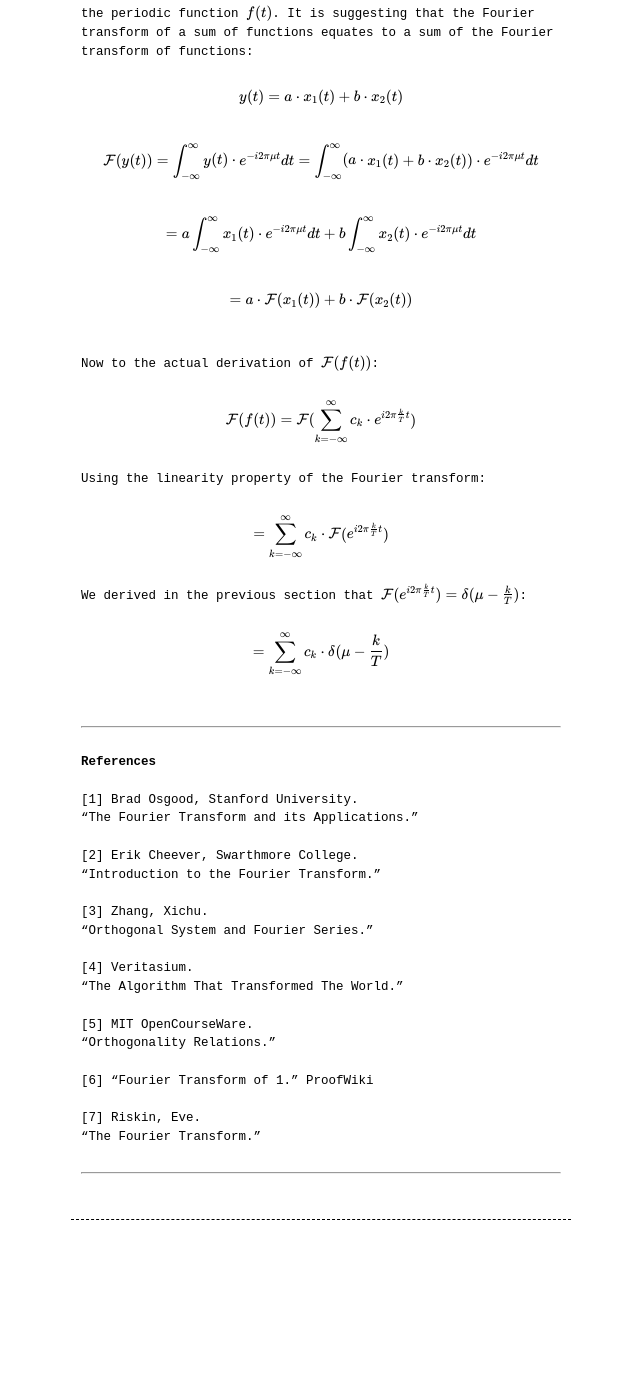
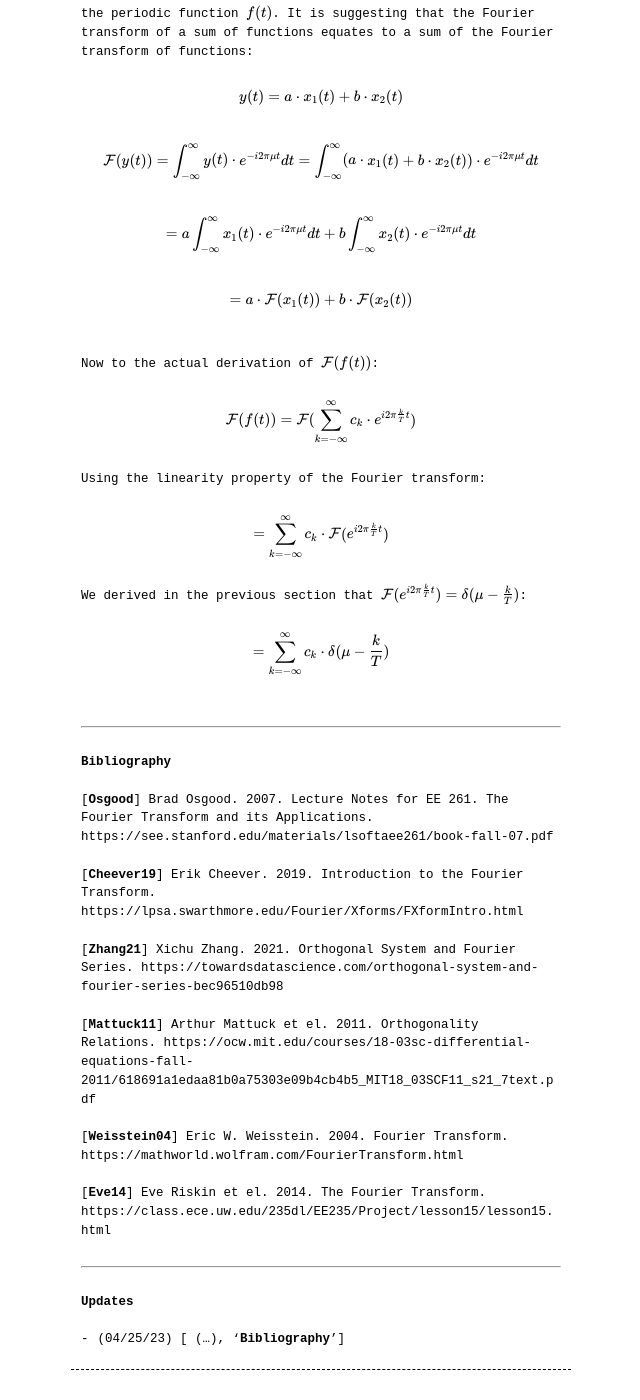
Before and after one commit to enuyeel/enuyeel.github.io, a Jekyll site: the page built from _posts/2022-12-23-fourier_xform_and_reconstructing_signal.md, in a window 1280 px wide and 1400 px high, scrolled down 9403 px. Shown: the whole window, without its empty margins (319-959 px from the left). Built offline with Jekyll 4.4.1, drawn with Linux system fonts in a browser that asks for light colours; comment, search, counter and statistics services are not loaded; before the commit the page ends 10653 px from its top, so only the background shows below that.

Commit message:
Changes:
* _posts/
-> Polishing bibliography section.

* demos/demo4.md
-> Setting the repo back to public.

```diff
--- a/_posts/2022-12-23-fourier_xform_and_reconstructing_signal.md
+++ b/_posts/2022-12-23-fourier_xform_and_reconstructing_signal.md
@@ -386,38 +386,25 @@ $$=\sum_{k=-\infty}^{\infty}c_k\cdot \delta(\mu-\frac{k}{T})$$
 
 <br>
 
-**References**
+**Bibliography**
 
 <br>
 
-[[1] Brad Osgood, Stanford University.<br />"The Fourier Transform and its Applications."](https://see.stanford.edu/materials/lsoftaee261/book-fall-07.pdf)
-
-<br>
-
-[[2] Erik Cheever, Swarthmore College.<br />"Introduction to the Fourier Transform."](https://lpsa.swarthmore.edu/Fourier/Xforms/FXformIntro.html)
-
-<br>
-
-[[3] Zhang, Xichu.<br />"Orthogonal System and Fourier Series."](https://towardsdatascience.com/orthogonal-system-and-fourier-series-bec96510db98)
-
-<br>
-
-[[4] Veritasium.<br />"The Algorithm That Transformed The World."](https://youtu.be/nmgFG7PUHfo)
-
-<br>
-
-[[5] MIT OpenCourseWare.<br />"Orthogonality Relations."](https://ocw.mit.edu/courses/18-03sc-differential-equations-fall-2011/618691a1edaa81b0a75303e09b4cb4b5_MIT18_03SCF11_s21_7text.pdf)
-
-<br>
-
-[[6] "Fourier Transform of 1." ProofWiki](https://proofwiki.org/wiki/Fourier_Transform_of_1)
-
-<br>
-
-[[7] Riskin, Eve.<br />"The Fourier Transform."](https://class.ece.uw.edu/235dl/EE235/Project/lesson15/lesson15.html)
+[[**Osgood**]](https://see.stanford.edu/materials/lsoftaee261/book-fall-07.pdf) Brad Osgood. 2007. Lecture Notes for EE 261. The Fourier Transform and its Applications. https://see.stanford.edu/materials/lsoftaee261/book-fall-07.pdf<br>
+[[**Cheever19**]](https://lpsa.swarthmore.edu/Fourier/Xforms/FXformIntro.html) Erik Cheever. 2019. Introduction to the Fourier Transform. https://lpsa.swarthmore.edu/Fourier/Xforms/FXformIntro.html<br>
+[[**Zhang21**]](https://towardsdatascience.com/orthogonal-system-and-fourier-series-bec96510db98) Xichu Zhang. 2021. Orthogonal System and Fourier Series. https://towardsdatascience.com/orthogonal-system-and-fourier-series-bec96510db98<br>
+[[**Mattuck11**]](https://ocw.mit.edu/courses/18-03sc-differential-equations-fall-2011/618691a1edaa81b0a75303e09b4cb4b5_MIT18_03SCF11_s21_7text.pdf) Arthur Mattuck et el. 2011. Orthogonality Relations. https://ocw.mit.edu/courses/18-03sc-differential-equations-fall-2011/618691a1edaa81b0a75303e09b4cb4b5_MIT18_03SCF11_s21_7text.pdf<br>
+[[**Weisstein04**]](https://mathworld.wolfram.com/FourierTransform.html) Eric W. Weisstein. 2004. Fourier Transform. https://mathworld.wolfram.com/FourierTransform.html<br>
+[[**Eve14**]](https://class.ece.uw.edu/235dl/EE235/Project/lesson15/lesson15.html) Eve Riskin et el. 2014. The Fourier Transform. https://class.ece.uw.edu/235dl/EE235/Project/lesson15/lesson15.html<br>
 
 <br>
 
 ***
 
 <br>
+
+**Updates**
+
+<br>
+
+- (04/25/23) [ (...), '**Bibliography**’]
```
Also changed, not shown: demos/demo4.md (+1 -13 lines).
